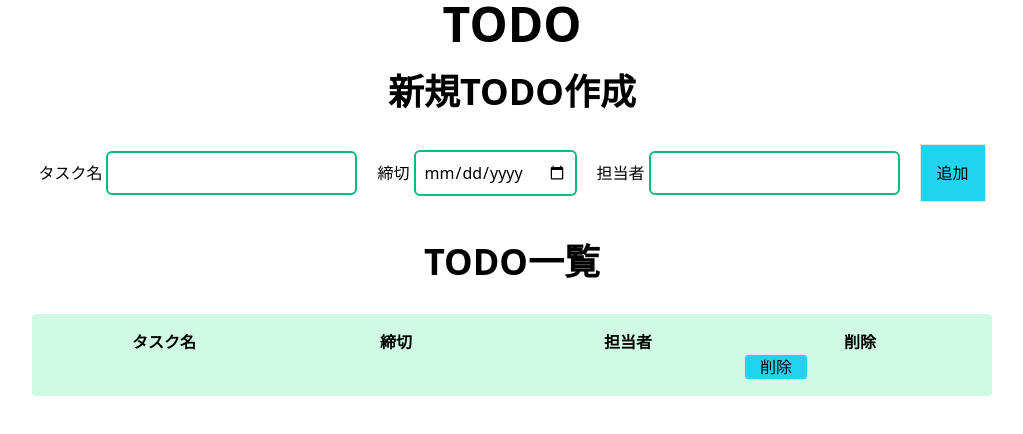
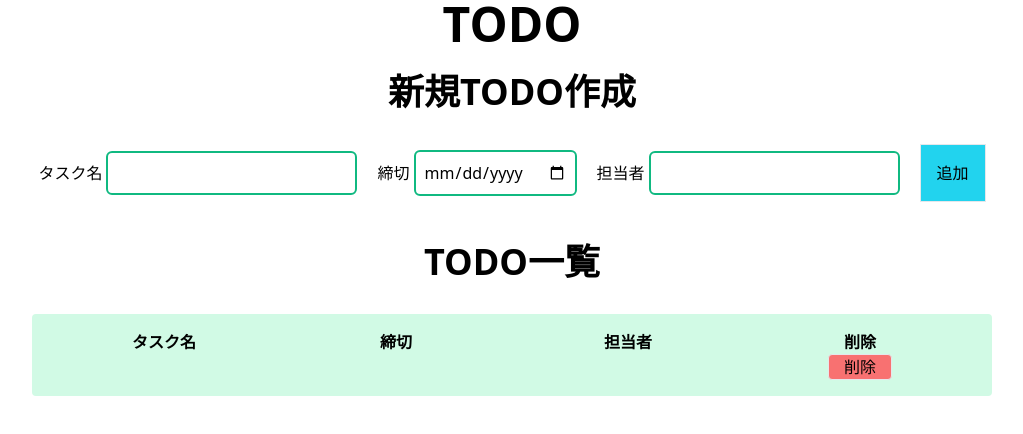
Before and after one commit to tslucky7/React-practice, a React app: page / in a window 1280 px wide. Both pictures are taken after a click on the button "追加". Shown: the top 434 px of the page, without its empty margins (128-1151 px from the left). Built offline with nearby package versions, Linux system fonts and the light colour scheme.

Commit message:
28:26 feat: 削除ボタンを追加
- setTodoListを各種コンポーネントに渡すように実装
- filterを使用し、削除ボタンを押したTODOを削除するように実装

```diff
--- a/src/js/App.tsx
+++ b/src/js/App.tsx
@@ -33,7 +33,7 @@ export const App = () => {
       <div className="mt-10">
         <Heading level="h2">TODO一覧</Heading>
         <div className="mt-8">
-          <TodoList todoList={todoList} />
+          <TodoList todoList={todoList} setTodoList={setTodoList} />
         </div>
       </div>
     </main>
--- a/src/js/components/todo/TodoItem.tsx
+++ b/src/js/components/todo/TodoItem.tsx
@@ -1,20 +1,27 @@
 import * as React from "react";
+import { Todo } from "./type";
 
 type TodoItemProps = {
+  id: number;
   task: string;
   person: string;
   deadline: string;
+  setTodoList:  React.Dispatch<React.SetStateAction<Todo[]>>;
 };
 
-export const TodoItem: React.FC<TodoItemProps> = ({ task, deadline, person }) => {
+export const TodoItem: React.FC<TodoItemProps> = ({ id, task, deadline, person, setTodoList }) => {
   return (
     <li className="grid grid-cols-4	">
       <div className="">{task}</div>
       <div className="">{person}</div>
       <div className="">{deadline}</div>
-      <button className="border bg-cyan-400 w-16 rounded" onClick={() => {}}>
-        削除
-      </button>
+      <div>
+        <button className="border bg-red-400 w-16 rounded" onClick={() => {
+          setTodoList((prev) => prev.filter((todo) => todo.id !== id))
+        }}>
+          削除
+        </button>
+      </div>
     </li>
   );
 };
--- a/src/js/components/todo/TodoList.tsx
+++ b/src/js/components/todo/TodoList.tsx
@@ -4,9 +4,10 @@ import { Todo } from "./type";
 
 type Props = {
   todoList: Todo[];
+  setTodoList:  React.Dispatch<React.SetStateAction<Todo[]>>;
 };
 
-export const TodoList = ({ todoList }: Props) => {
+export const TodoList = ({ todoList, setTodoList }: Props) => {
   return (
     <ul className="bg-emerald-100 p-4 rounded">
       <li className="grid grid-cols-4 font-bold">
@@ -18,9 +19,11 @@ export const TodoList = ({ todoList }: Props) => {
       {todoList.map((todo) => (
         <TodoItem
           key={todo.id}
+          id={todo.id}
           task={todo.task}
           deadline={todo.deadline}
           person={todo.person}
+          setTodoList={setTodoList}
         />
       ))}
     </ul>
```
